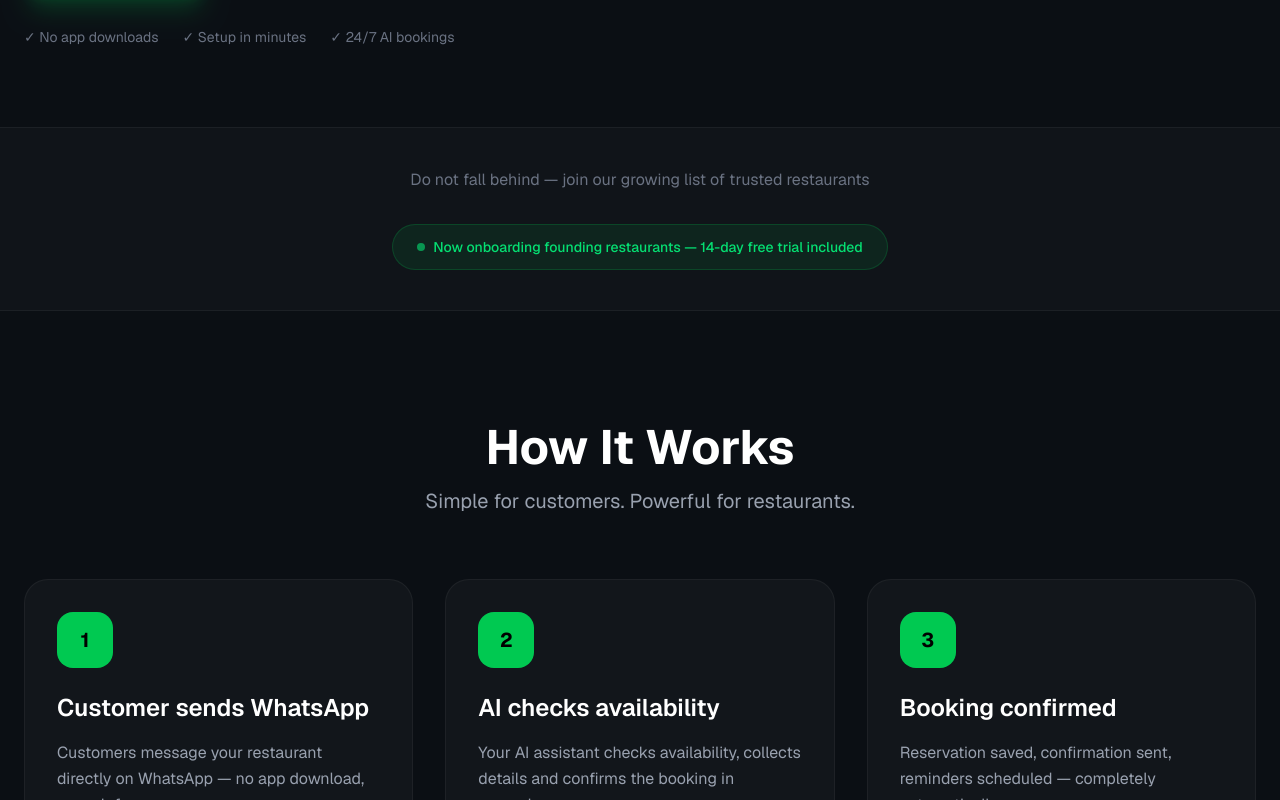
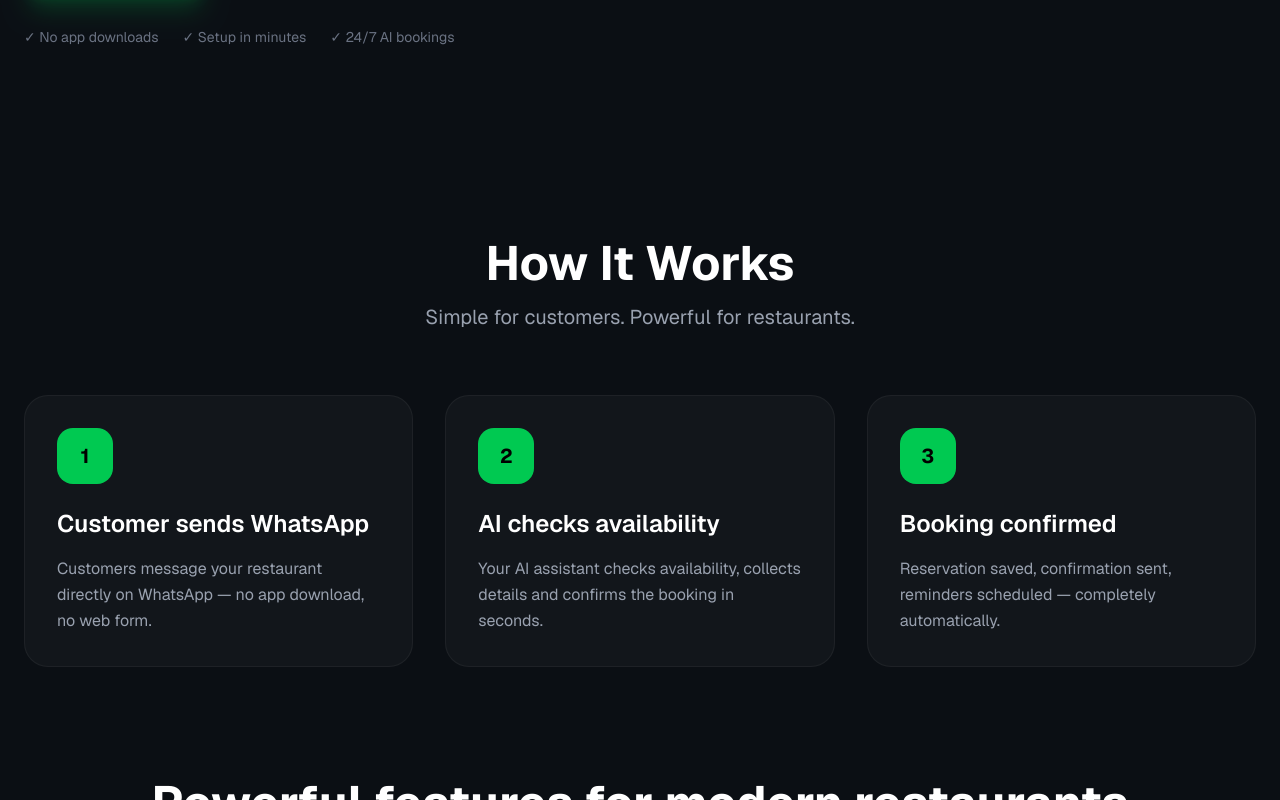
Before and after one commit to ajmeyer72/boeking, a Next.js app: page / in a window 1280 px wide. Shown: the part 840-1640 px from the top of the page. Built offline with nearby package versions, Linux system fonts and the light colour scheme.

Commit message:
remove trusted section from landing page

```diff
--- a/app/page.tsx
+++ b/app/page.tsx
@@ -137,20 +137,7 @@
         </div>
       </section>
 
-      {/* Trusted Section */}
-      <section className="border-y border-white/5 bg-white/[0.02]">
-        <div className="max-w-7xl mx-auto px-6 py-10 text-center">
-          <p className="text-gray-500 mb-8">
-            Do not fall behind — join our growing list of trusted restaurants
-          </p>
-          <div className="inline-flex items-center gap-2 bg-green-500/10 border border-green-500/20 rounded-full px-6 py-3 text-green-400 text-sm font-medium">
-            <span className="w-2 h-2 rounded-full bg-green-400 animate-pulse" />
-            Now onboarding founding restaurants — 14-day free trial included
-          </div>
-        </div>
-      </section>
-
-      {/* How it Works */}
+            {/* How it Works */}
       <section id="how" className="max-w-7xl mx-auto px-6 py-28">
         <div className="text-center mb-16">
           <h2 className="text-5xl font-bold mb-4">How It Works</h2>
```
